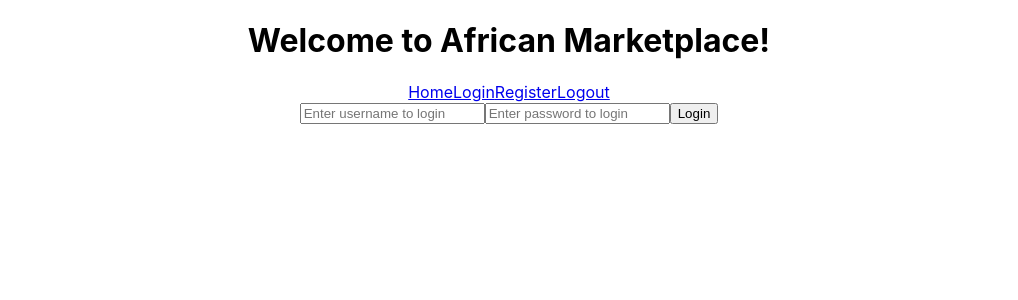
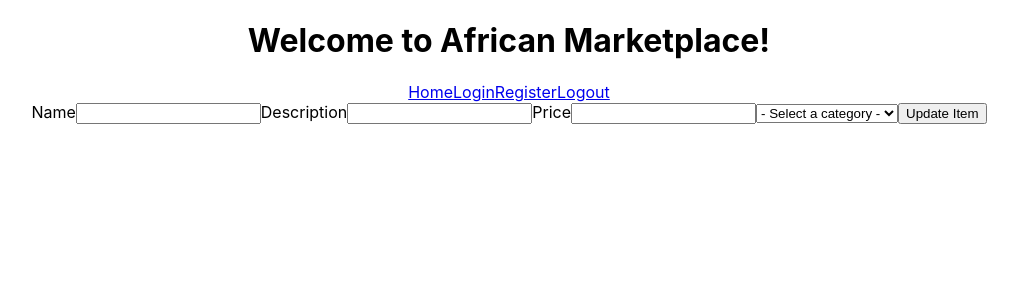
Before and after one commit to AfricanMarketplace-Lambda/frontend, a React (Create React App) app: page /update-items/1 in a window 1280 px wide. Shown: the top 300 px of the page, without its empty margins (131-1149 px from the left). Built offline with nearby package versions, Linux system fonts and the light colour scheme; no server answers.

Commit message:
edit routed to UpdateForm & button

```diff
--- a/src/App.js
+++ b/src/App.js
@@ -1,6 +1,4 @@
-
 import './App.css';
-// import axios from 'axios'
 import React from 'react';
 import { Switch, Route } from 'react-router-dom';
 import Login from './components/Login';
@@ -9,40 +7,9 @@ import PrivateRoute from './components/PrivateRoute';
 import NavBar from './components/NavBar';
 import Logout from './components/Logout';
 import Items from './components/Items';
-
+import UpdateForm from './components/UpdateForm';
 
 export default function App() {
-
-// function itemMaker(raw){
-
-//   const data = raw
-//   return(
-//    <div>
-//      <h3>{data.name}</h3>
-//      <p>{data.price}</p>
-//      <p>{data.description}</p>
-//    </div>
-//  )
-// }
-
-// axios.post(`https://tt17-african-marketplace.herokuapp.com/api/items`,
-// {
-//   name: 'Kiwano',
-//   description: 'commonly called the horned melon, spiked melon, jelly melon, or kiwano, is an annual vine in the cucumber and melon family, Cucurbitaceae. Its fruit has horn-like spines, hence the name "horned melon". Ripe fruit has orange skin and lime green, jelly-like flesh with a refreshingly fruity taste, and a texture similar to a passionfruit or pomegranate. ',
-//   price: 1.96,
-// })
-
-
-// useEffect(() => {
-// axios
-//     .get(`https://tt17-african-marketplace.herokuapp.com/api/items`)
-//     .then(res => {
-//       res.data.forEach((id) => document.querySelector('.itemCard').appendChild(itemMaker(id))
-//       )})
-
-//      .catch(err => console.log(err))
-// },[])
-
 
   return (
     <div className="App">
@@ -51,20 +18,12 @@ export default function App() {
         <NavBar />
       </div>
       <Switch>
-  <Route path= '/items'>
-      <Items />
-    </Route>
-    <Route exact path= '/login'>
-       <Login/>
-    </Route>
-    <Route exact path= '/register'>
-      <Register />
-    </Route>
-   <Route component={Login}/>
-    <PrivateRoute exact path='/logout' component={Logout} />
-
+        <Route path="/update-items/:id" component={UpdateForm} />
+        <Route path="/items" component={Items} />
+        <Route path="/login" component={Login} />
+        <Route path="/register" component={Register} />
+        <PrivateRoute path="/logout" component={Logout} />
       </Switch>
-
     </div>
   );
 };
--- a/src/components/Item.js
+++ b/src/components/Item.js
@@ -1,13 +1,10 @@
 import React from 'react';
-import { useHistory, useParams } from 'react-router-dom';
+import { useHistory} from 'react-router-dom';
 
 const Item = ({item}) => {
-    console.log(item)
     const { push } = useHistory();
-    const { id } = useParams();
-
     const handleEditClick = () =>{
-        push(`item-edit/${id}`)
+        push(`/update-items/${item.id}`)
     }
 
     return (
--- a/src/components/Items.js
+++ b/src/components/Items.js
@@ -1,5 +1,4 @@
 import React, { useEffect } from "react";
-import { Link } from 'react-router-dom';
 import { getItems } from "../actions";
 import { connect } from "react-redux";
 import Item from './Item';
@@ -9,10 +8,8 @@ const Items = ({isFetching, items, error, getItems}) => {
     getItems();
   }, []);
 
-  console.log(items)
-
   if (error) {
-    return <h2>We got an error: {error}</h2>;
+    return <h2>We have an error: {error}</h2>;
   }
 
   if (isFetching) {
@@ -24,9 +21,7 @@ const Items = ({isFetching, items, error, getItems}) => {
           <h1>In Season and In Stock!</h1>
           {items.map(item => {
             return(
-              <Link to={`/api/items/${item.id}`}>
                 <Item item={item} key={item.id}/>
-              </Link>
             )
           })}
       </div>
@@ -42,4 +37,3 @@ const mapStateToProps = (state) => {
 };
 
 export default connect(mapStateToProps, { getItems })(Items);
-// Import: getItems, fetch items-fail-success-start
--- a/src/components/ItemsForm.js
+++ b/src/components/ItemsForm.js
@@ -12,7 +12,6 @@ const initialValues = {
 const ItemsForm = () => {
 const [formValues, setFormValues] = useState(initialValues);
 const { push } = useHistory();
-
 //Helper Functions
 const onChange = (e) => {
     setFormValues({
@@ -66,6 +65,8 @@ const onSubmit = (e) => {
             <label>
             <select onChange={onChange} value={formValues.category} name="category">
             <option value="">- Select a category -</option>
+            <option value="home">Home Improvement</option>
+            <option value="decor">Decorations</option>
           </select>
             </label>
         <button>Add Item</button>
--- a/src/components/UpdateForm.js
+++ b/src/components/UpdateForm.js
@@ -1,72 +1,88 @@
-import React from 'react';
+import React, { useState, useEffect} from 'react';
+import axios from 'axios';
 import { updateItem } from '../actions';
 import { connect } from 'react-redux';
-import { useHistory } from 'react-router-dom';
+import { useHistory, useParams } from 'react-router-dom';
+
+const initialItem = {
+    name: '',
+    description: '',
+    price: '',
+    catergory_id: ''
+}
 
 const UpdateForm = () =>{
+    const [item, setItem] = useState(initialItem);
+    let params = useParams();
     const { push } = useHistory();
 
+    useEffect(()=> {
+        axios.get(`https://tt17-african-marketplace.herokuapp.com/api/items/${params.id}`)
+        .then(res => {
+            setItem(res.data)
+        })
+        .catch(err => {
+            console.log('error from updateForm')
+        });
+    }, [])
 
-    const onChange = () =>{
-
-    }
-
-    const handleSubmit = (evt) =>{
-        evt.preventDefault();
-        updateItem();
-        // push('')//will push to items component;
-    }
-
-    return(
-       <div>
-            <div>Edit Item</div>
-            <form>
-
-                <label>Name
-                    <input
-                        type='text'
-                        name='title'
-                        placeholder='Title'
-                        value={}
-                        onChange={}
-                    />
-
-                </label>
-
-
-                <label>Description
-                    <input
-                        type='text'
-                        name='title'
-                        placeholder='Title'
-                        value={}
-                        onChange={}
-                    />
-
-                </label>
-
-                <label>Price
-                    <input
-                        type='text'
-                        name='title'
-                        placeholder='Title'
-                        value={}
-                        onChange={}
-                    />
-
-                </label>
-
-                <label>
-                    <select onChange={onChange} value={formValues.category} name="category">
-                        <option value="">- Select a category -</option>
-                    </select>
-                </label>
-
-                <button onClick={handleSubmit}>Update</button>
-
-            </form>
-       </div>
-    )
+//Helper Functions
+const onChange = e => {
+    setItem({
+        ...item,
+        [e.target.name]: e.target.value
+    });
 };
 
-export default UpdateForm;
+const onSubmit = e => {
+    e.preventDefault();
+    //put request
+    updateItem();
+    push('/items')
+};
+
+    return (
+        <form onSubmit={onSubmit}>
+            <label>
+            Name
+            <input
+            name='name'
+            onChange={onChange}
+            value={item.name}
+            />
+            </label>
+            <label>
+            Description
+            <input
+            name='description'
+            onChange={onChange}
+            value={item.description}
+            />
+            </label>
+            <label>
+            Price
+            <input
+            name='price'
+            onChange={onChange}
+            value={item.price}
+            />
+            </label>
+            <label>
+            <select onChange={onChange} value={item.category} name="category">
+            <option value="">- Select a category -</option>
+            <option value="home">Home Improvement</option>
+            <option value="decor">Decorations</option>
+          </select>
+            </label>
+        <button>Update Item</button>
+        </form>
+    )
+}
+
+const mapStateToProps = state => {
+return {
+    items: state.items,
+}
+}
+
+export default connect(mapStateToProps, {updateItem})(UpdateForm);
```
Also changed, not shown: src/index.js (line endings or trailing spaces), 1 other file (tests, documents, lock files or other folders). Lines whose indentation alone changed are shown as unchanged.
